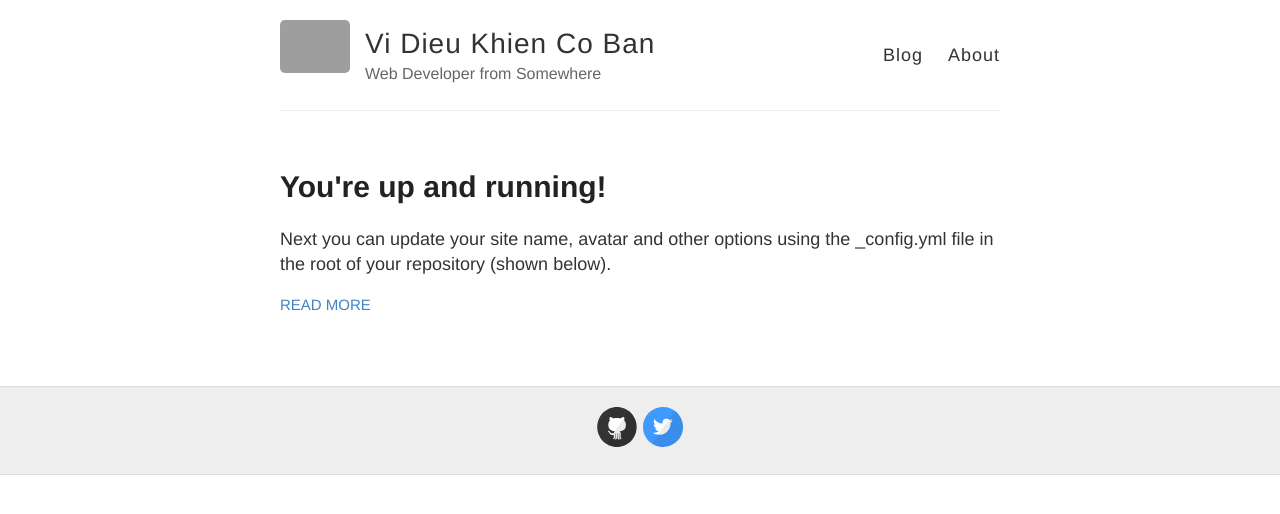
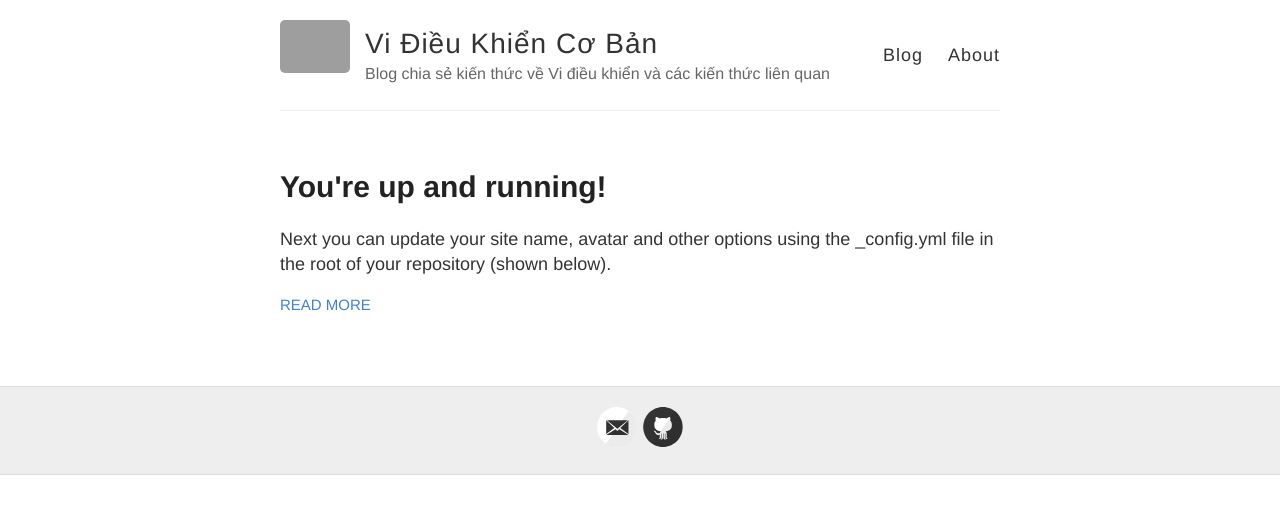
Before and after one commit to sokulabs/vidieukhiencoban.github.io, a Jekyll site: the page built from index.html, in a window 1280 px wide. Shown: the top 514 px of the page. Built offline with Jekyll 4.4.1, drawn with Linux system fonts in a browser that asks for light colours; grey boxes are pictures that could not be loaded.

Commit message:
update info

```diff
--- a/_config.yml
+++ b/_config.yml
@@ -3,10 +3,10 @@
 #
 
 # Name of your site (displayed in the header)
-name: Vi Dieu Khien Co Ban
+name: Vi Điều Khiển Cơ Bản
 
 # Short bio or description (displayed in the header)
-description: Web Developer from Somewhere
+description: Blog chia sẻ kiến thức về Vi điều khiển và các kiến thức liên quan
 
 # URL of your avatar or profile pic (you could use your GitHub profile pic)
 avatar: https://raw.githubusercontent.com/barryclark/jekyll-now/master/images/jekyll-logo.png
@@ -18,15 +18,15 @@ avatar: https://raw.githubusercontent.com/barryclark/jekyll-now/master/images/je
 # Includes an icon in the footer for each username you enter
 footer-links:
   dribbble:
-  email:
+  email: vidieukhiencoban@gmail.com
   facebook:
   flickr:
-  github: barryclark/jekyll-now
+  github: vidieukhiencoban/vidieukhiencoban.github.io
   instagram:
   linkedin:
   pinterest:
   rss: # just type anything here for a working RSS icon
-  twitter: jekyllrb
+  twitter:
   stackoverflow: # your stackoverflow profile, e.g. "users/50476/bart-kiers"
   youtube: # channel/<your_long_string> or user/<user-name>
   googleplus: # anything in your profile username that comes after plus.google.com/
```
